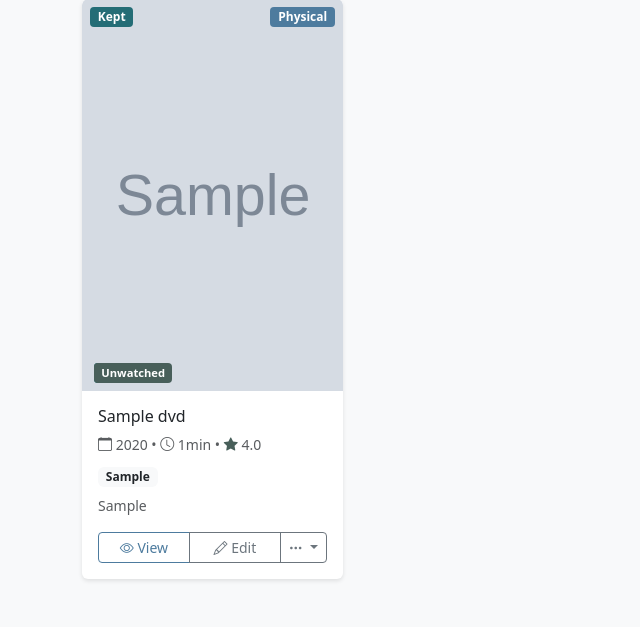
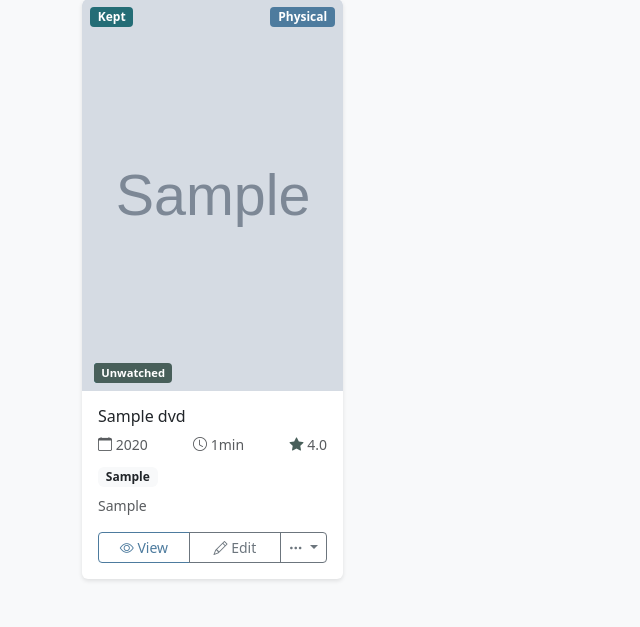
Before and after one commit to pastperfect/dvdcollection, a Django app: page /collection/ in a window 1280 px wide. Shown: the part 539-1166 px from the top of the page, without its empty margins (0-640 px from the left). Run offline with Django 5.2, Linux system fonts and the light colour scheme; tables that the repository leaves empty hold one stand-in row (values such as "Sample post"); grey boxes marked "Sample" are stand-in pictures.

Commit message:
Refactor DVD card details layout for improved readability and alignment

```diff
--- a/templates/tracker/dvd_list.html
+++ b/templates/tracker/dvd_list.html
@@ -124,18 +124,22 @@
                     <div class="card-body d-flex flex-column">
                         <h6 class="card-title">{{ dvd.name }}</h6>
 
-                        <div class="text-muted small mb-2">
+                        <div class="text-muted small mb-2 d-flex justify-content-between align-items-center">
+                            <span>
                                 {% if dvd.release_year %}
                                     <i class="bi bi-calendar"></i> {{ dvd.release_year }}
                                 {% endif %}
+                            </span>
+                            <span>
                                 {% if dvd.runtime %}
-                                {% if dvd.release_year %} • {% endif %}
                                     <i class="bi bi-clock"></i> {{ dvd.runtime }}min
                                 {% endif %}
+                            </span>
+                            <span>
                                 {% if dvd.rating %}
-                                {% if dvd.release_year or dvd.runtime %} • {% endif %}
                                     <i class="bi bi-star-fill text-warning"></i> {{ dvd.rating }}
                                 {% endif %}
+                            </span>
                         </div>
 
                         {% if dvd.genres %}
```
Lines whose indentation alone changed are shown as unchanged.
